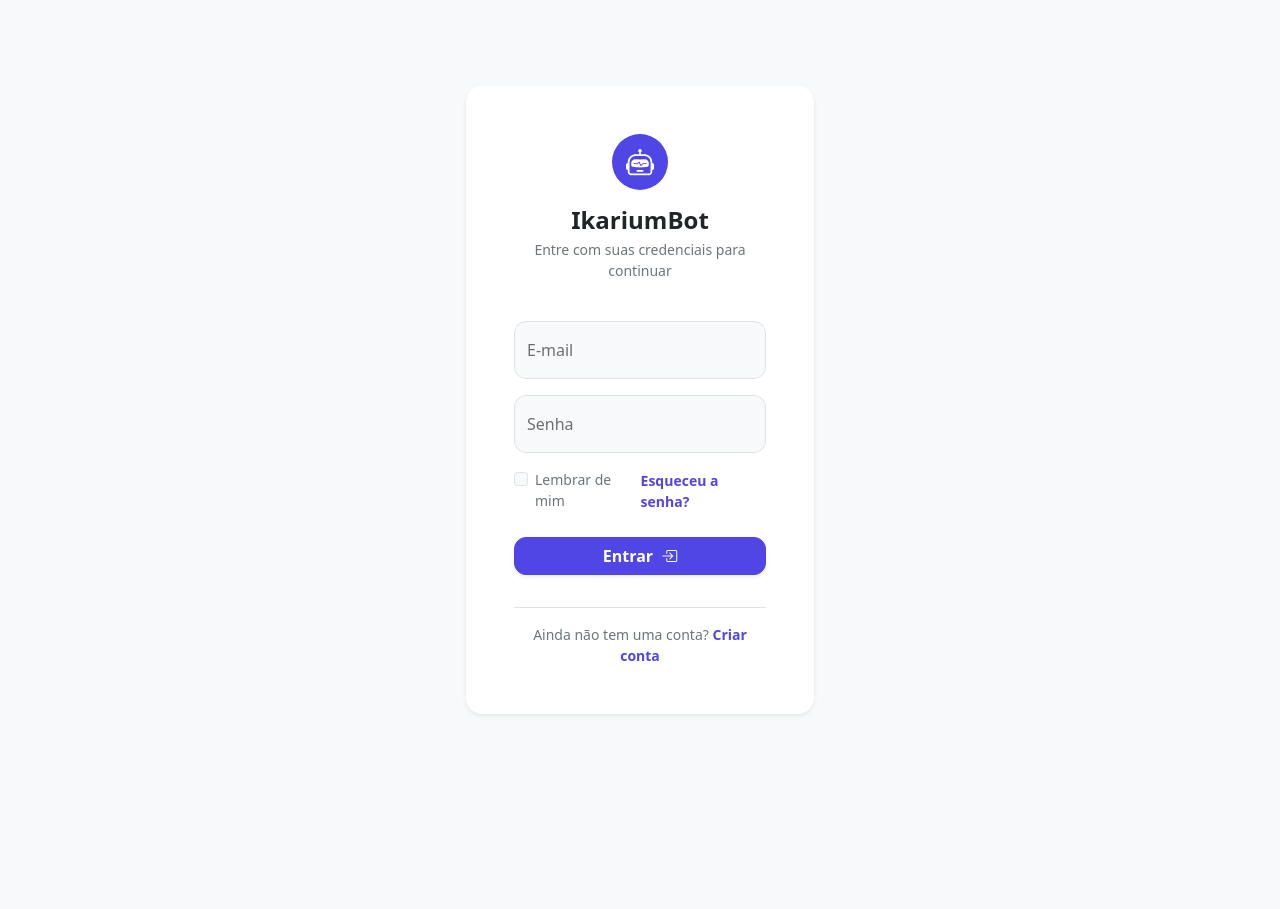
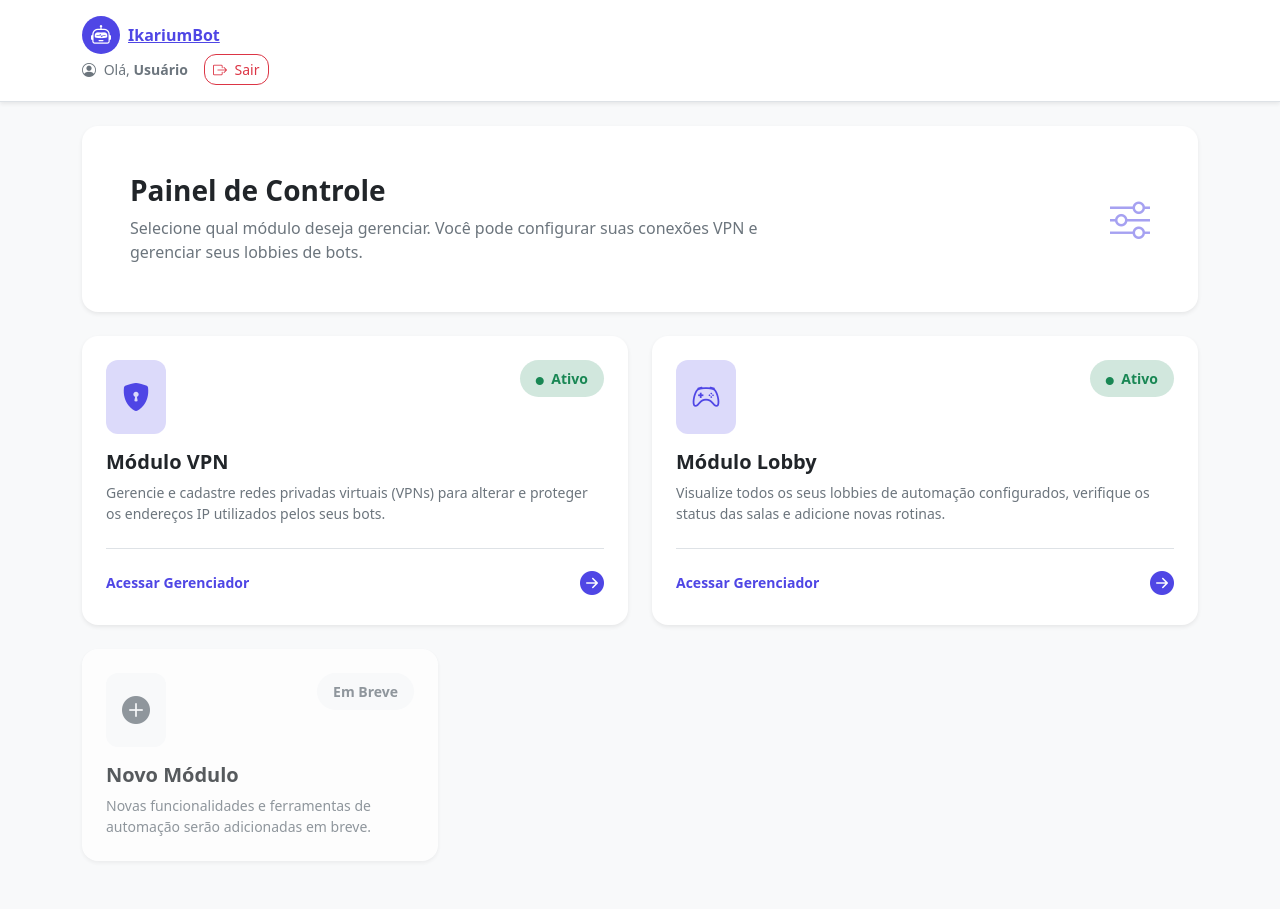
Before and after one commit to HerberthPy/IkariumBot, a Flask app: page / in a window 1280 px wide. Before the commit the page ends 715 px from the top, so only its background shows below. Run offline with Flask 3, Linux system fonts and the light colour scheme.

Commit message:
Iclusão de tela com lista de VPN

```diff
--- a/app/auth/templates/auth/login.html
+++ b/app/auth/templates/auth/login.html
@@ -65,7 +65,7 @@
                 Lembrar de mim
               </label>
             </div>
-            <a href="#" class="text-primary text-decoration-none fw-semibold">Esqueceu a senha?</a>
+            <a href="{{ url_for('auth.forgot_password') }}" class="text-primary text-decoration-none fw-semibold">Esqueceu a senha?</a>
           </div>
 
           <button type="submit" class="btn btn-primary w-100 py-2.5 rounded-3 fw-semibold shadow-sm mb-3">
--- a/app/main/routes.py
+++ b/app/main/routes.py
@@ -2,5 +2,26 @@ from flask import render_template
 from app.main import main_bp
 
 @main_bp.route('/')
+@main_bp.route('/index')
 def index():
-    return render_template('auth/login.html')
+    return render_template('main/index.html')
+
+# Rota da lista de VPNs
+@main_bp.route('/vpns', methods=['GET'])
+def vpn_list():
+    # Exemplo mock de VPNs cadastradas (depois virá do BD)
+    vpns = [
+        # {"id": 1, "apelido": "VPN Brasil", "email": "177.12.34.56", "senha": "Conectado", "status": "ATIVA"},
+        # {"id": 2, "apelido": "VPN EUA - Miami", "email": "104.28.19.82", "senha": "Conectado", "status": "INATIVA"}
+    ]
+    return render_template('main/vpn_list.html', vpns=vpns)
+
+# Rota da lista de Lobbies
+@main_bp.route('/lobbies', methods=['GET'])
+def lobbies():
+    # Exemplo mock de Lobbies cadastrados (depois virá do BD)
+    lobbies_list = [
+        {"id": 1, "nome": "Lobby Principal - Conta 1", "servidor": "s150-br", "status": "Rodando"},
+        {"id": 2, "nome": "Lobby Farm - Conta 2", "servidor": "s151-br", "status": "Pausado"}
+    ]
+    return render_template('main/lobbies.html', lobbies=lobbies_list)
--- a/app/main/templates/main/index.html
+++ b/app/main/templates/main/index.html
@@ -1,52 +1,132 @@
 {% extends "base.html" %}
 
-{% block title %}Dashboard - IkariumBot{% endblock %}
-
-{% block extra_css %}
-    <link rel="stylesheet" type="text/css" href="{{ url_for('main.static', filename='main/style.css') }}">
-{% endblock %}
+{% block title %}Início - IkariumBot{% endblock %}
 
 {% block content %}
+<!-- Navbar / Cabeçalho Superior -->
+<nav class="navbar navbar-expand-lg bg-white border-bottom shadow-sm mb-4 py-3">
+  <div class="container">
+    <a class="navbar-brand d-flex align-items-center fw-bold text-primary" href="{{ url_for('main.index') }}">
+      <div class="bg-primary text-white d-inline-flex align-items-center justify-content-center rounded-circle me-2" style="width: 38px; height: 38px;">
+        <i class="bi bi-robot fs-5"></i>
+      </div>
+      <span>IkariumBot</span>
+    </a>
 
-        <!-- Mensagens de erro, alerta ou sucesso (ex: "Conta criada com sucesso!") -->
-        <div class="alert-container">
-            <div class="alert">
+    <!-- Menu do Usuário / Sair -->
+    <div class="d-flex align-items-center gap-3">
+      <span class="text-secondary small d-none d-sm-inline">
+        <i class="bi bi-person-circle me-1"></i> Olá, <strong>Usuário</strong>
+      </span>
+      <a href="{{ url_for('auth.login') }}" class="btn btn-outline-danger btn-sm rounded-3">
+        <i class="bi bi-box-arrow-right me-1"></i> Sair
+      </a>
+    </div>
+  </div>
+</nav>
+
+<!-- Conteúdo Principal -->
+<main class="container pb-5">
+
+  <!-- Banner de Boas-Vindas -->
+  <div class="card border-0 shadow-sm rounded-4 p-4 p-md-5 bg-white mb-4">
+    <div class="row align-items-center">
+      <div class="col-md-8">
+        <h2 class="h3 fw-bold text-dark mb-2">Painel de Controle</h2>
+        <p class="text-secondary mb-0">
+          Selecione qual módulo deseja gerenciar. Você pode configurar suas conexões VPN e gerenciar seus lobbies de bots.
+        </p>
+      </div>
+      <div class="col-md-4 text-md-end mt-3 mt-md-0 d-none d-md-block">
+        <i class="bi bi-sliders fs-1 text-primary opacity-50"></i>
+      </div>
+    </div>
+  </div>
+
+  <!-- Mensagens Flash (Alerta) -->
   {% with messages = get_flashed_messages(with_categories=true) %}
     {% if messages %}
       {% for category, message in messages %}
-                            <div class="alert alert-{{ category }}">{{ message }}</div>
+        <div class="alert alert-{{ 'danger' if category in ['error', 'danger'] else category }} alert-dismissible fade show small mb-4" role="alert">
+          {{ message }}
+          <button type="button" class="btn-close" data-bs-dismiss="alert" aria-label="Close"></button>
+        </div>
       {% endfor %}
     {% endif %}
   {% endwith %}
+
+  <!-- Grid de Botões / Módulos Principais (Estilo Cards Clicáveis) -->
+  <div class="row g-4">
+
+    <!-- CARD 1: Módulo VPN -->
+      <div class="col-12 col-md-6">
+          <a href="{{ url_for('main.vpn_list') }}" class="text-decoration-none card-action-link">
+              <div class="card border-0 shadow-sm rounded-4 p-4 h-100 bg-white card-hover-effect">
+                  <div class="d-flex align-items-start justify-content-between mb-3">
+                      <div class="bg-primary-subtle text-primary p-3 rounded-3 d-inline-flex align-items-center justify-content-center">
+                          <i class="bi bi-shield-lock-fill fs-3"></i>
+                      </div>
+                      <span class="badge bg-success-subtle text-success rounded-pill px-3 py-2 fw-semibold small">
+                          <i class="bi bi-circle-fill fs-6 me-1" style="font-size: 8px !important;"></i> Ativo
+                      </span>
+                  </div>
+
+                  <h3 class="h5 fw-bold text-dark mb-2">Módulo VPN</h3>
+                  <p class="text-secondary small mb-4">
+                      Gerencie e cadastre redes privadas virtuais (VPNs) para alterar e proteger os endereços IP utilizados pelos seus bots.
+                  </p>
+
+                  <div class="mt-auto d-flex align-items-center justify-content-between pt-3 border-top">
+                      <span class="text-primary fw-bold small">Acessar Gerenciador</span>
+                      <i class="bi bi-arrow-right-circle-fill text-primary fs-4"></i>
+                  </div>
+              </div>
+          </a>
+      </div>
+
+    <!-- CARD 2: Módulo Lobby -->
+    <div class="col-12 col-md-6">
+      <a href="{{ url_for('main.lobbies') if 'lobbies' in endpoints else '#' }}" class="text-decoration-none card-action-link">
+        <div class="card border-0 shadow-sm rounded-4 p-4 h-100 bg-white card-hover-effect">
+          <div class="d-flex align-items-start justify-content-between mb-3">
+            <div class="bg-primary-subtle text-primary p-3 rounded-3 d-inline-flex align-items-center justify-content-center">
+              <i class="bi bi-controller fs-3"></i>
+            </div>
+            <span class="badge bg-success-subtle text-success rounded-pill px-3 py-2 fw-semibold small">
+              <i class="bi bi-circle-fill fs-6 me-1" style="font-size: 8px !important;"></i> Ativo
+            </span>
+          </div>
+
+          <h3 class="h5 fw-bold text-dark mb-2">Módulo Lobby</h3>
+          <p class="text-secondary small mb-4">
+            Visualize todos os seus lobbies de automação configurados, verifique os status das salas e adicione novas rotinas.
+          </p>
+
+          <div class="mt-auto d-flex align-items-center justify-content-between pt-3 border-top">
+            <span class="text-primary fw-bold small">Acessar Gerenciador</span>
+            <i class="bi bi-arrow-right-circle-fill text-primary fs-4"></i>
+          </div>
+        </div>
+      </a>
+    </div>
+
+    <!-- CARD EM BREVE: Novo Módulo Futuro -->
+    <div class="col-12 col-md-6 col-lg-4">
+      <div class="card border-0 shadow-sm rounded-4 p-4 h-100 bg-white opacity-75">
+        <div class="d-flex align-items-start justify-content-between mb-3">
+          <div class="bg-light text-secondary p-3 rounded-3 d-inline-flex align-items-center justify-content-center">
+            <i class="bi bi-plus-circle-fill fs-3"></i>
+          </div>
+          <span class="badge bg-light text-secondary rounded-pill px-3 py-2 fw-semibold small">Em Breve</span>
+        </div>
+
+        <h3 class="h5 fw-bold text-dark mb-2">Novo Módulo</h3>
+        <p class="text-secondary small mb-0">
+          Novas funcionalidades e ferramentas de automação serão adicionadas em breve.
+        </p>
       </div>
     </div>
 
-
-    <header>
-        <nav>
-            <h2>Ikarium Bot</h2>
-            <ul>
-                <li><a href="{{ url_for('main.index') }}">Home</a></li>
-                <li><a href="{{ url_for('auth.logout') }}">Sair</a></li>
-                <li><a href="{{ url_for('main.list_lobbies') }}">Lobbies</a></li>
-                <li><a href="{{ url_for('main.list_lobbies') }}">VPN</a></li>
-            </ul>
-        </nav>
-
-        <p>Bem-vindo, <strong>{{ current_user.username }}</strong>!</p>
-
-    </header>
-
-    <main>
-        <h1>Painel Principal</h1>
-        <p>Servidor Flask funcionando com suporte a Blueprints!</p>
+  </div>
 </main>
-
-    <footer>
-        <p>&copy; 2026 Ikarium Bot - Todos os direitos reservados.</p>
-    </footer>
-
-
 {% endblock %}
-
-{% block extra_js %}{% endblock %}
--- a/app/static/scss/custom.scss
+++ b/app/static/scss/custom.scss
@@ -10,3 +10,13 @@ $border-radius-lg: 0.75rem; // 12px
 // Personalização de foco nos inputs
 $input-focus-border-color: $primary;
 $input-focus-box-shadow: 0 0 0 0.25rem rgba($primary, 0.25);
+
+// Efeito Hover para os Cards da Tela Inicial
+.card-hover-effect {
+  transition: transform 0.2s ease, box-shadow 0.2s ease;
+
+  &:hover {
+    transform: translateY(-4px);
+    box-shadow: 0 0.5rem 1rem rgba(0, 0, 0, 0.1) !important;
+  }
+}
```
Also changed, not shown: app/auth/routes.py (+12 -0 lines), app/auth/templates/auth/forgot_password.html (added, +68 -0 lines), app/auth/templates/auth/register.html (+7 -7 lines), app/main/templates/main/vpn_list.html (added, +166 -0 lines), app/static/css/style.css, 1 other file. Lines whose indentation alone changed are shown as unchanged.
